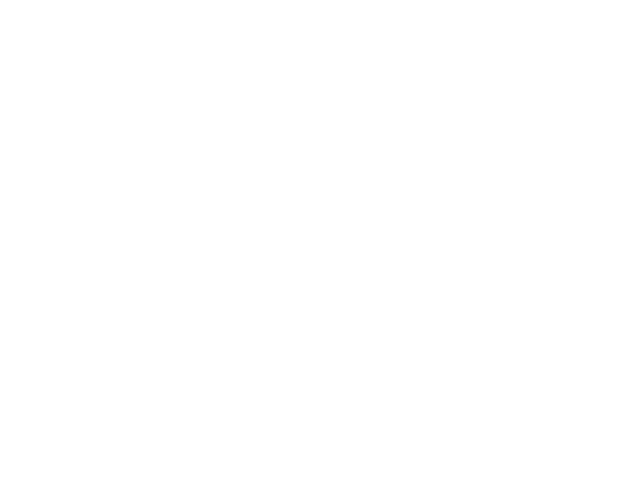
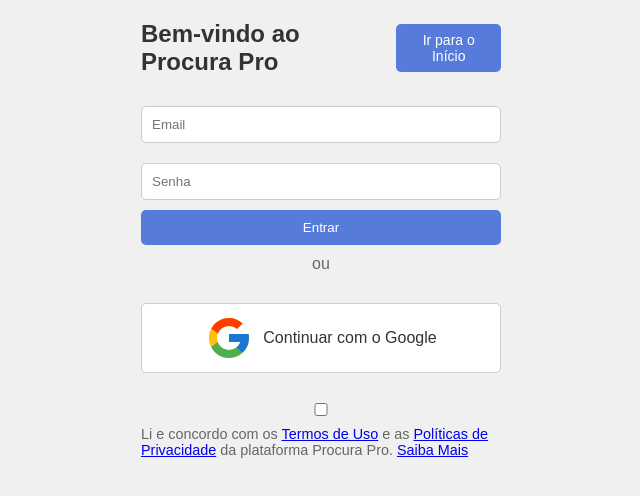
Before and after one commit to matheusfell/procura-pro, a plain HTML site: page login.html in a window 1280 px wide. Shown: the whole page, without its empty margins (319-959 px from the left). Drawn offline with Linux system fonts and the light colour scheme.

Commit message:
Criação de tela de login e cadastro

```diff
--- a/css/cadastro.css
+++ b/css/cadastro.css
@@ -1,80 +1,79 @@
 * {
-    box-sizing: border-box;
     margin: 0;
     padding: 0;
+    box-sizing: border-box;
 }
 
 body {
     font-family: Arial, sans-serif;
-      background-color: #f5f5f5;
-      display: flex;
-      justify-content: center;
-      align-items: center;
-      height: 100vh;
+    background-color: #f0f0f0;
+    color: #333;
 }
 
 .container {
-      background-color: #fff;
-      padding: 30px;
-      border-radius: 10px;
-      box-shadow: 0 0 10px rgba(0, 0, 0, 0.1);
+    padding: 20px;
     max-width: 400px;
-      width: 100%;
-      text-align: center;
+    margin: 0 auto;
 }
 
-  .container h2 {
+.welcome-header {
+    display: flex;
+    justify-content: space-between;
+    align-items: center;
     margin-bottom: 20px;
-      font-size: 24px;
 }
 
-  .container form {
-      display: flex;
-      flex-direction: column;
+h2 {
+    margin-right: 10px;
+    font-size: 1.5em;
 }
 
-  .container form input[type="email"],
-  .container form input[type="password"],
-  .container form input[type="text"],
-  .container form input[type="cpf"] {
-      padding: 10px;
-      margin-bottom: 15px;
-      border: 1px solid #ccc;
+.go-to-index {
+    background-color: #567bda;
+    color: #fff;
+    border: none;
+    padding: 8px 16px;
     border-radius: 5px;
-      font-size: 16px;
+    cursor: pointer;
+    font-size: 14px;
 }
 
-  .container form button {
+.go-to-index:hover {
+    background-color: #456bb2;
+}
+
+input {
+    width: 100%;
     padding: 10px;
-      background-color: #007bff;
+    margin: 10px 0;
+    border-radius: 5px;
+    border: 1px solid #ccc;
+}
+
+button[type="submit"] {
+    width: 100%;
+    padding: 10px;
+    background-color: #567bda;
     color: #fff;
     border: none;
     border-radius: 5px;
-      font-size: 18px;
     cursor: pointer;
 }
 
-  .container form button:hover {
-      background-color: #0056b3;
+button[type="submit"]:hover {
+    background-color: #456bb2;
 }
 
 .divider {
-      display: flex;
-      align-items: center;
+    text-align: center;
     margin: 20px 0;
 }
 
-  .divider::before,
-  .divider::after {
-      content: "";
-      flex: 1;
-      height: 1px;
-      background-color: #ccc;
-  }
-
 .divider span {
-      margin: 0 10px;
-      font-size: 14px;
+    background-color: #f0f0f0;
+    padding: 0 10px;
+    position: relative;
+    top: -10px;
     color: #666;
 }
 
@@ -82,19 +81,24 @@
     display: flex;
     align-items: center;
     justify-content: center;
+    padding: 10px;
     background-color: #fff;
     border: 1px solid #ccc;
-      padding: 10px;
-      font-size: 16px;
     border-radius: 5px;
-      cursor: pointer
-  }
-
-  .google-btn:hover {
-      background-color: #f5f5f5;
+    cursor: pointer;
+    margin-bottom: 20px;
 }
 
 .google-btn img {
-      width: 20px;
     margin-right: 10px;
 }
+
+.terms {
+    margin-top: 20px;
+    font-size: 0.9em;
+    color: #666;
+}
+
+.terms input {
+    margin-right: 10px;
+}
--- a/css/css.css
+++ b/css/css.css
@@ -8,9 +8,6 @@ body {
     font-family: Arial, sans-serif;
     background-color: #f0f0f0;
     color: #333;
-    display: flex;
-    flex-direction: column;
-    min-height: 100vh;
 }
 
 header {
@@ -19,6 +16,12 @@ header {
     display: flex;
     justify-content: space-between;
     align-items: center;
+}
+
+#login {
+    padding: 10px 20px;
+    background-color: #567bda;
+    border-radius: 6px;
 }
 
 .logo img {
--- a/css/login.css
+++ b/css/login.css
@@ -0,0 +1,104 @@
+* {
+    margin: 0;
+    padding: 0;
+    box-sizing: border-box;
+}
+
+body {
+    font-family: Arial, sans-serif;
+    background-color: #f0f0f0;
+    color: #333;
+}
+
+.container {
+    padding: 20px;
+    max-width: 400px;
+    margin: 0 auto;
+}
+
+.welcome-header {
+    display: flex;
+    justify-content: space-between;
+    align-items: center;
+    margin-bottom: 20px;
+}
+
+h2 {
+    margin-right: 10px;
+    font-size: 1.5em;
+}
+
+.go-to-index {
+    background-color: #567bda;
+    color: #fff;
+    border: none;
+    padding: 8px 16px;
+    border-radius: 5px;
+    cursor: pointer;
+    font-size: 14px;
+}
+
+.go-to-index:hover {
+    background-color: #456bb2;
+}
+
+input {
+    width: 100%;
+    padding: 10px;
+    margin: 10px 0;
+    border-radius: 5px;
+    border: 1px solid #ccc;
+}
+
+button[type="submit"] {
+    width: 100%;
+    padding: 10px;
+    background-color: #567bda;
+    color: #fff;
+    border: none;
+    border-radius: 5px;
+    cursor: pointer;
+}
+
+button[type="submit"]:hover {
+    background-color: #456bb2;
+}
+
+.divider {
+    text-align: center;
+    margin: 20px 0;
+}
+
+.divider span {
+    background-color: #f0f0f0;
+    padding: 0 10px;
+    position: relative;
+    top: -10px;
+    color: #666;
+}
+
+.google-btn {
+    display: flex;
+    align-items: center;
+    justify-content: center;
+    padding: 10px;
+    background-color: #fff;
+    border: 1px solid #ccc;
+    border-radius: 5px;
+    cursor: pointer;
+    margin-bottom: 20px;
+}
+
+.google-btn img {
+    margin-right: 10px;
+}
+
+.terms {
+    margin-top: 20px;
+    font-size: 0.9em;
+    color: #666;
+}
+
+.terms input {
+    margin-right: 10px;
+}
--- a/login.html
+++ b/login.html
@@ -0,0 +1,39 @@
+<!DOCTYPE html>
+<html lang="pt-BR">
+
+<head>
+    <meta charset="UTF-8">
+    <meta name="viewport" content="width=device-width, initial-scale=1.0">
+    <title>Cadastro/Login - Procura Pro</title>
+    <link rel="stylesheet" href="css/login.css">
+</head>
+
+<body>
+    <div class="container">
+        <div class="welcome-header">
+            <h2>Bem-vindo ao Procura Pro</h2>
+            <button class="go-to-index" onclick="window.location.href='index.html'">Ir para o Início</button>
+        </div>
+        <form action="#" method="POST">
+            <input type="email" placeholder="Email" required>
+            <input type="password" placeholder="Senha" required>
+            <button type="submit">Entrar</button>
+        </form>
+
+        <div class="divider">
+            <span>ou</span>
+        </div>
+
+        <div class="google-btn">
+            <img src="img/icon_google.svg" alt="Google Logo">
+            Continuar com o Google
+        </div>
+
+        <div class="terms">
+            <input type="checkbox" required> Li e concordo com os <a href="#">Termos de Uso</a> e as <a
+                href="#">Políticas de Privacidade</a> da plataforma Procura Pro. <a href="#">Saiba Mais</a>
+        </div>
+    </div>
+</body>
+
+</html>
```
Also changed, not shown: cadastro.html (+10 -3 lines), index.html (+1 -1 lines), img/icon_google.svg (added). Lines whose indentation alone changed are shown as unchanged.
